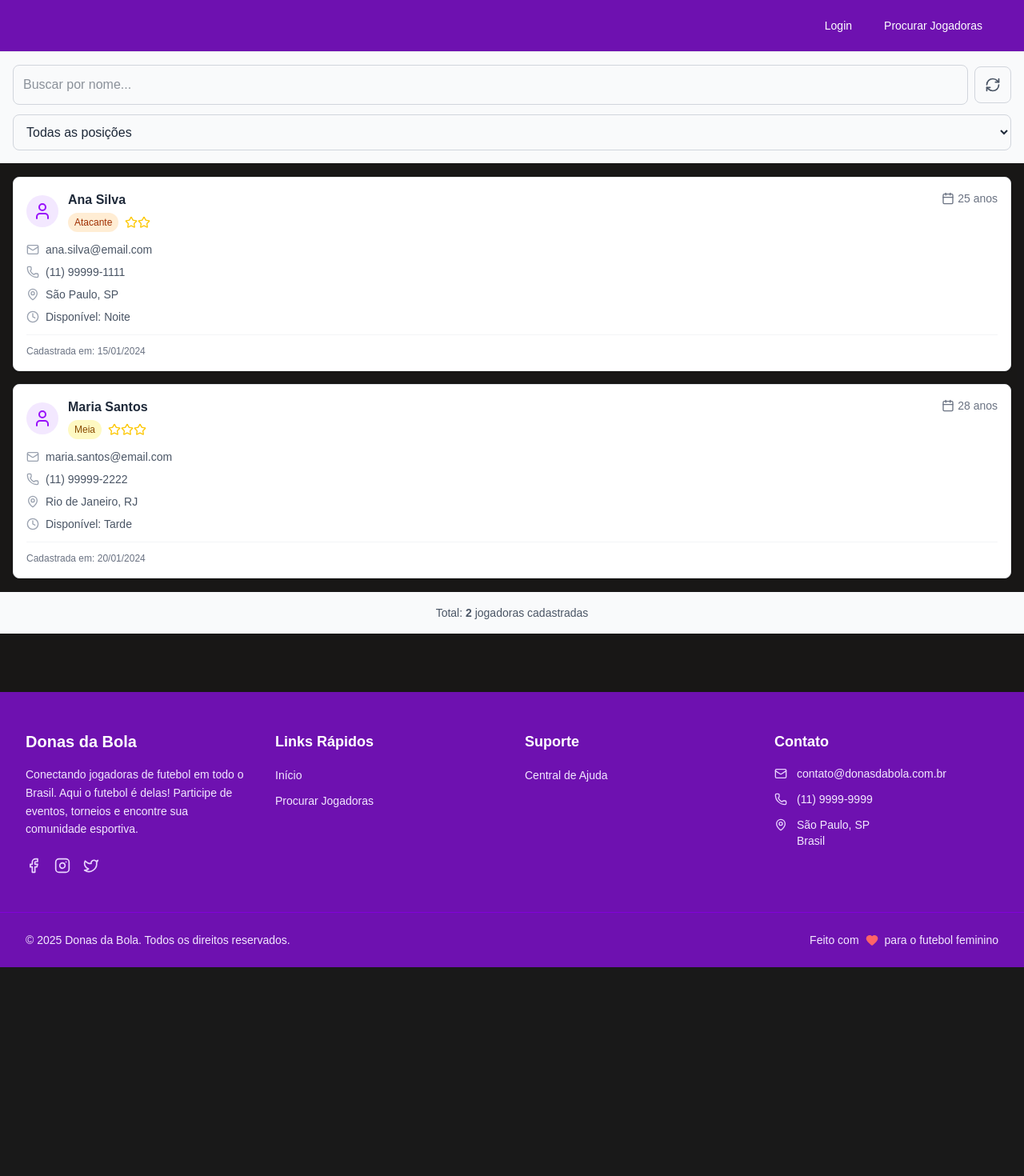
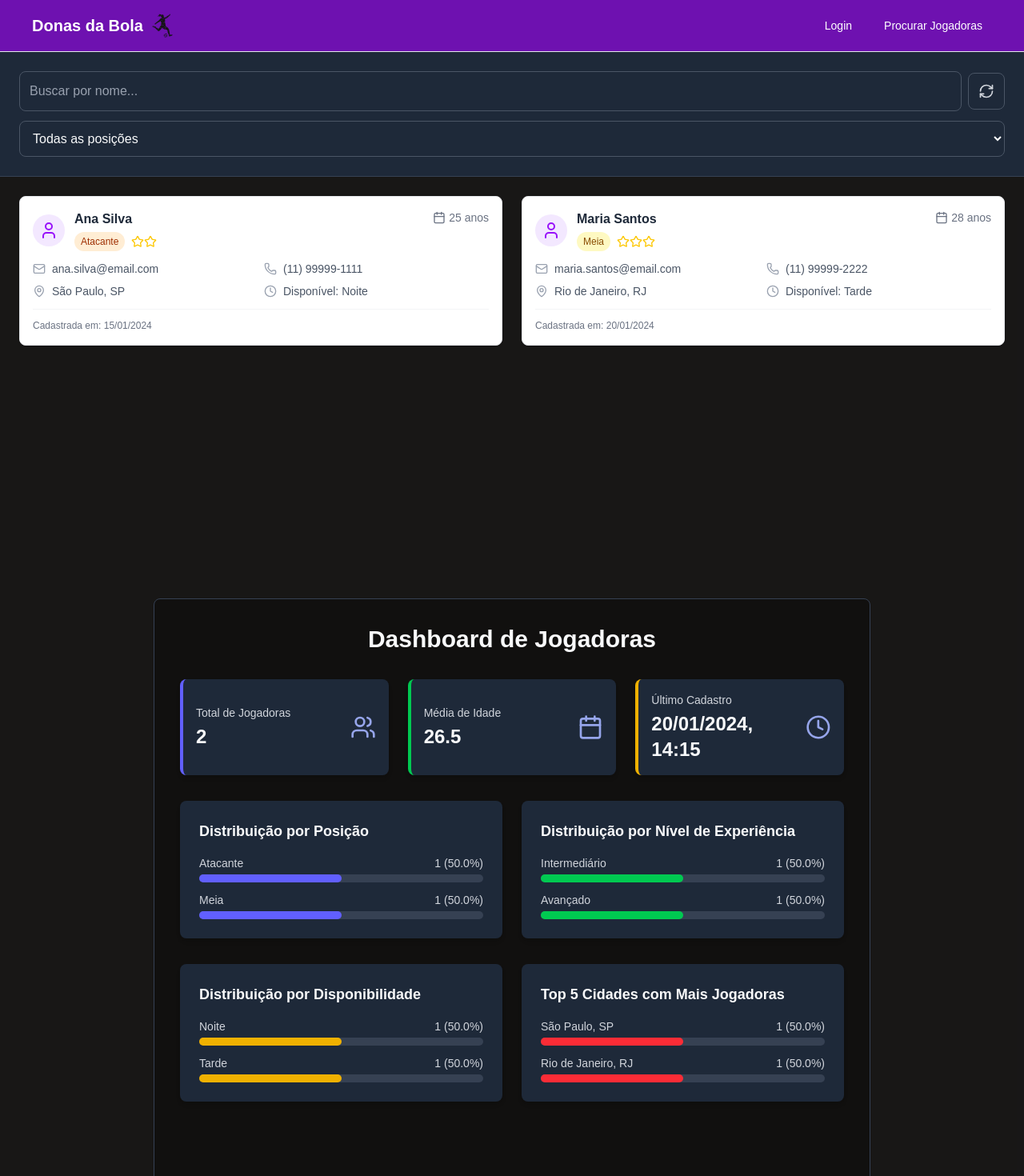
Before and after one commit to Ramalhuu/Sprint-03, a Next.js app: page /listajogadoras in a window 1280 px wide. Shown: the top 1470 px of the page at 80% size. Before the commit the page ends 1209 px from the top, so only its background shows below. Built offline with nearby package versions, Linux system fonts and the light colour scheme.

Commit message:
Site totalmente finalizado!

```diff
--- a/app/Api/login/route.js
+++ b/app/Api/login/route.js
@@ -17,11 +17,12 @@ export async function POST(request) {
 
     let users = [];
     try {
-      const data = fs.readFileSync(filePath, "utf8");
-      users = data ? JSON.parse(data) : [];
+      if (fs.existsSync(filePath)) {
+        const data = fs.readFileSync(filePath, "utf8");
+        users = data ? JSON.parse(data) : [];
+      }
     } catch (readError) {
-      // Se o arquivo não existir, ou houver erro de leitura, users será um array vazio.
-      // Isso será tratado na próxima verificação.
+      console.error("Erro ao ler arquivo de usuários:", readError);
     }
 
     if (users.length === 0) {
@@ -42,6 +43,7 @@ export async function POST(request) {
       );
     }
 
+    // ✅ Retorna apenas o nome e email, sem senha
     return NextResponse.json({
       success: true,
       message: "Login realizado com sucesso!",
--- a/app/Api/register/route.js
+++ b/app/Api/register/route.js
@@ -17,13 +17,15 @@ export async function POST(request) {
 
     let users = [];
     try {
-      const data = fs.readFileSync(filePath, "utf8");
-      users = data ? JSON.parse(data) : [];
+      if (fs.existsSync(filePath)) {
+        const data = fs.readFileSync(filePath, "utf8");
+        users = data ? JSON.parse(data) : [];
+      }
     } catch (readError) {
-      // Se o arquivo não existir, users será um array vazio.
+      console.error("Erro ao ler arquivo de usuários:", readError);
     }
 
-    if (users.find(u => u.email === email)) {
+    if (users.find((u) => u.email === email)) {
       return NextResponse.json(
         { success: false, error: "E-mail já cadastrado." },
         { status: 409 }
@@ -31,15 +33,15 @@ export async function POST(request) {
     }
 
     const newUser = { id: Date.now(), nome, email, password };
-    users.push(newUser);
 
+    // Cria pasta se não existir
     fs.mkdirSync(path.dirname(filePath), { recursive: true });
-    fs.writeFileSync(filePath, JSON.stringify(users, null, 2));
+    fs.writeFileSync(filePath, JSON.stringify([...users, newUser], null, 2));
 
     return NextResponse.json({
       success: true,
       message: "Usuário cadastrado com sucesso!",
-      user: { nome, email },
+      user: { nome, email }, // sem senha por segurança
     });
   } catch (error) {
     console.error("Erro no cadastro:", error);
--- /dev/null
+++ b/app/components/DashboardJogadoras.jsx
@@ -0,0 +1,226 @@
+"use client";
+
+import { useState, useEffect, useCallback, useMemo } from "react";
+import { useJogadoras } from "./hooks/useJogadoras";
+import { Loader2, Users, Calendar, BarChart3, MapPin, Zap, Clock } from "lucide-react";
+
+// Componente auxiliar para os cards de métricas (estilizado para tema escuro)
+const MetricCard = ({ title, value, icon: Icon, className = "" }) => (
+  <div className={`p-4 bg-gray-800 rounded-lg shadow-md flex items-center justify-between ${className}`}>
+    <div>
+      <p className="text-sm font-medium text-gray-300">{title}</p>
+      <p className="text-2xl font-bold text-gray-50 mt-1">{value}</p>
+    </div>
+    {Icon && <Icon className="w-8 h-8 text-indigo-300 opacity-90" />}
+  </div>
+);
+
+// Componente auxiliar para gráficos simples (simulação de gráfico de barras)
+const BarChart = ({ data, title, dataKey, valueKey, color = "bg-indigo-500" }) => {
+  const total = Object.values(data).reduce((sum, count) => sum + count, 0);
+
+  return (
+    <div className="bg-gray-800 p-6 rounded-lg shadow-md">
+      <h3 className="text-lg font-semibold text-gray-50 mb-4">{title}</h3>
+      <div className="space-y-3">
+        {Object.entries(data).map(([key, count]) => (
+          <div key={key}>
+            <div className="flex justify-between text-sm font-medium text-gray-300 mb-1">
+              <span>{key}</span>
+              <span>{count} ({((count / total) * 100).toFixed(1)}%)</span>
+            </div>
+            <div className="w-full bg-gray-700 rounded-full h-2.5">
+              <div
+                className={`h-2.5 rounded-full ${color}`}
+                style={{ width: `${(count / total) * 100}%` }}
+              ></div>
+            </div>
+          </div>
+        ))}
+      </div>
+    </div>
+  );
+};
+
+export default function DashboardJogadoras() {
+  const { jogadoras, loading, error, fetchJogadoras } = useJogadoras();
+  const [dataFetched, setDataFetched] = useState(false);
+
+  useEffect(() => {
+    if (!dataFetched) {
+      fetchJogadoras();
+      setDataFetched(true);
+    }
+  }, [fetchJogadoras, dataFetched]);
+
+  const dashboardData = useMemo(() => {
+    if (jogadoras.length === 0) {
+      return {
+        totalJogadoras: 0,
+        mediaIdade: "N/A",
+        ultimoCadastro: "N/A",
+        posicoes: {},
+        experiencias: {},
+        disponibilidades: {},
+        cidades: {},
+      };
+    }
+
+    const totalJogadoras = jogadoras.length;
+    const somaIdades = jogadoras.reduce((sum, j) => sum + (j.idade || 0), 0);
+    const mediaIdade = (somaIdades / totalJogadoras).toFixed(1);
+
+    const ultimoCadastroTimestamp = Math.max(
+      ...jogadoras.map((j) => new Date(j.dataCadastro).getTime())
+    );
+    const ultimoCadastro = new Date(ultimoCadastroTimestamp).toLocaleDateString("pt-BR", {
+      day: "2-digit",
+      month: "2-digit",
+      year: "numeric",
+      hour: "2-digit",
+      minute: "2-digit",
+    });
+
+    const countBy = (key) =>
+      jogadoras.reduce((acc, j) => {
+        const value = j[key] || "Outro";
+        acc[value] = (acc[value] || 0) + 1;
+        return acc;
+      }, {});
+
+    const posicoes = countBy("posicao");
+    const experiencias = countBy("experiencia");
+    const disponibilidades = countBy("disponibilidade");
+    const cidades = countBy("cidade");
+
+    return {
+      totalJogadoras,
+      mediaIdade,
+      ultimoCadastro,
+      posicoes,
+      experiencias,
+      disponibilidades,
+      cidades,
+    };
+  }, [jogadoras]);
+
+  if (loading && !dataFetched) {
+    return (
+      <div className="flex justify-center items-center h-64">
+        <Loader2 className="w-8 h-8 animate-spin text-indigo-500" />
+        <span className="ml-2 text-lg text-gray-50">Carregando dados do dashboard...</span>
+      </div>
+    );
+  }
+
+  if (error) {
+    return (
+      <div className="p-6 bg-red-900 border border-red-700 text-red-100 rounded-lg">
+        <p className="font-bold">Erro ao carregar o dashboard:</p>
+        <p>{error}</p>
+      </div>
+    );
+  }
+
+  const {
+    totalJogadoras,
+    mediaIdade,
+    ultimoCadastro,
+    posicoes,
+    experiencias,
+    disponibilidades,
+    cidades,
+  } = dashboardData;
+
+  // Função para formatar as chaves para exibição
+  const formatKey = (key) => {
+    switch (key) {
+      case "atacante": return "Atacante";
+      case "meia": return "Meia";
+      case "goleira": return "Goleira";
+      case "zagueira": return "Zagueira";
+      case "lateral": return "Lateral";
+      case "intermediario": return "Intermediário";
+      case "avancado": return "Avançado";
+      case "profissional": return "Profissional";
+      case "noite": return "Noite";
+      case "tarde": return "Tarde";
+      case "manha": return "Manhã";
+      case "qualquer_horario": return "Qualquer Horário";
+      case "fins_de_semana": return "Fins de Semana";
+      default: return key;
+    }
+  };
+
+  const formattedPosicoes = Object.fromEntries(
+    Object.entries(posicoes).map(([key, value]) => [formatKey(key), value])
+  );
+  const formattedExperiencias = Object.fromEntries(
+    Object.entries(experiencias).map(([key, value]) => [formatKey(key), value])
+  );
+  const formattedDisponibilidades = Object.fromEntries(
+    Object.entries(disponibilidades).map(([key, value]) => [formatKey(key), value])
+  );
+
+  // Ordenar as cidades por contagem decrescente e pegar as top 5
+  const sortedCidades = Object.entries(cidades)
+    .sort(([, a], [, b]) => b - a)
+    .slice(0, 5);
+  const formattedCidades = Object.fromEntries(sortedCidades);
+
+
+  return (
+    <div className="p-8 min-h-screen text-gray-50 bg-[rgba(0,0,0,0.3)] border border-gray-700 rounded-lg mt-25">
+      <h1 className="text-3xl font-bold text-gray-50 mb-8 text-center">Dashboard de Jogadoras</h1>
+
+      {/* Cards de Métricas */}
+      <div className="grid grid-cols-1 md:grid-cols-3 gap-6 mb-8">
+        <MetricCard
+          title="Total de Jogadoras"
+          value={totalJogadoras}
+          icon={Users}
+          className="border-l-4 border-indigo-500"
+        />
+        <MetricCard
+          title="Média de Idade"
+          value={mediaIdade}
+          icon={Calendar}
+          className="border-l-4 border-green-500"
+        />
+        <MetricCard
+          title="Último Cadastro"
+          value={ultimoCadastro}
+          icon={Clock}
+          className="border-l-4 border-yellow-500"
+        />
+      </div>
+
+      {/* Gráficos */}
+      <div className="grid grid-cols-1 lg:grid-cols-2 gap-6 mb-8">
+        <BarChart
+          title="Distribuição por Posição"
+          data={formattedPosicoes}
+          color="bg-indigo-500"
+        />
+        <BarChart
+          title="Distribuição por Nível de Experiência"
+          data={formattedExperiencias}
+          color="bg-green-500"
+        />
+      </div>
+
+      <div className="grid grid-cols-1 lg:grid-cols-2 gap-6">
+        <BarChart
+          title="Distribuição por Disponibilidade"
+          data={formattedDisponibilidades}
+          color="bg-yellow-500"
+        />
+        <BarChart
+          title="Top 5 Cidades com Mais Jogadoras"
+          data={formattedCidades}
+          color="bg-red-500"
+        />
+      </div>
+    </div>
+  );
+}
--- a/app/components/navigation_component.jsx
+++ b/app/components/navigation_component.jsx
@@ -1,15 +1,18 @@
 "use client";
 
-import React, { useState } from 'react';
-import { useAuth } from './AuthContext';
-import Link from 'next/link';
-import CadastroJogadora from './CadastroJogadora';
+import React, { useState } from "react";
+import { useAuth } from "./AuthContext";
+import Link from "next/link";
+import CadastroJogadora from "./CadastroJogadora";
 
 const Navigation = () => {
   const { user, logout } = useAuth();
   const [isMobileOpen, setIsMobileOpen] = useState(false);
   const [isCadastroOpen, setIsCadastroOpen] = useState(false);
   const [isProfileOpen, setIsProfileOpen] = useState(false);
+
+  // Debug — veja o que o AuthContext está retornando:
+  console.log("Usuário logado:", user);
 
   const toggleMobileMenu = () => {
     setIsMobileOpen(!isMobileOpen);
@@ -32,14 +35,21 @@ const Navigation = () => {
       <nav className="bg-purple-800 shadow-lg border-b border-gray-200">
         <div className="max-w-7xl mx-auto px-4 sm:px-8 lg:px-10">
           <div className="flex justify-between items-center h-16">
+            {/* LOGO */}
             <div className="flex-shrink-0">
               <Link href="/" passHref>
-                <h1 className="text-xl font-bold text-white cursor-pointer -ml-55">
-                  Donas da Bola<img src='/img/727699bf8d10e0918a710677e1f41a0e-menina-jogando-futebol.webp' alt='Logo' className='inline-block w-8 h-8 ml-2'/>
+                <h1 className="text-xl font-bold text-white cursor-pointer flex items-center gap-2">
+                  Donas da Bola
+                  <img
+                    src="/img/727699bf8d10e0918a710677e1f41a0e-menina-jogando-futebol.webp"
+                    alt="Logo"
+                    className="inline-block w-8 h-8"
+                  />
                 </h1>
               </Link>
             </div>
 
+            {/* MENU DESKTOP */}
             <div className="hidden md:block">
               <div className="ml-10 flex items-center space-x-4">
                 {!user ? (
@@ -65,6 +75,8 @@ const Navigation = () => {
                     >
                       Procurar Jogadoras
                     </Link>
+
+                    {/* MENU DO PERFIL */}
                     <div className="relative">
                       <button
                         onClick={toggleProfileMenu}
@@ -89,7 +101,12 @@ const Navigation = () => {
                       {isProfileOpen && (
                         <div className="absolute right-0 mt-2 w-60 bg-white rounded-lg shadow-xl py-1 z-50 border-2 border-purple-700">
                           <div className="px-4 py-3 text-sm text-gray-800 border-b border-purple-100">
-                            <p className="font-semibold text-purple-800">{user.name}</p>
+                            <p className="font-semibold text-purple-800">
+                              {user.name ||
+                                user.username ||
+                                user.email ||
+                                "Usuário"}
+                            </p>
                             <p className="text-gray-600">{user.email}</p>
                           </div>
                           <button
@@ -112,6 +129,7 @@ const Navigation = () => {
               </div>
             </div>
 
+            {/* BOTÃO MOBILE */}
             <div className="md:hidden">
               <button
                 type="button"
@@ -133,8 +151,8 @@ const Navigation = () => {
                     strokeWidth="2"
                     d={
                       isMobileOpen
-                        ? 'M6 18L18 6M6 6l12 12'
-                        : 'M4 6h16M4 12h16M4 18h16'
+                        ? "M6 18L18 6M6 6l12 12"
+                        : "M4 6h16M4 12h16M4 18h16"
                     }
                   />
                 </svg>
@@ -143,6 +161,7 @@ const Navigation = () => {
           </div>
         </div>
 
+        {/* MENU MOBILE */}
         {isMobileOpen && (
           <div className="md:hidden bg-purple-50">
             <div className="px-2 pt-2 pb-3 space-y-1 sm:px-3">
@@ -164,7 +183,9 @@ const Navigation = () => {
               ) : (
                 <>
                   <div className="px-3 py-2 text-gray-700 border-b border-gray-200">
-                    <p className="font-medium">{user.name}</p>
+                    <p className="font-medium">
+                      {user.name || user.username || user.email || "Usuário"}
+                    </p>
                     <p className="text-gray-500 text-sm">{user.email}</p>
                   </div>
                   <button
@@ -192,10 +213,8 @@ const Navigation = () => {
         )}
       </nav>
 
-      <CadastroJogadora
-        isOpen={isCadastroOpen}
-        onClose={handleCloseCadastro}
-      />
+      {/* MODAL DE CADASTRO */}
+      <CadastroJogadora isOpen={isCadastroOpen} onClose={handleCloseCadastro} />
     </>
   );
 };
--- a/app/listajogadoras/page.jsx
+++ b/app/listajogadoras/page.jsx
@@ -1,9 +1,20 @@
 "use client";
 
 import React, { useState, useEffect } from 'react';
-import { User, Mail, Phone, MapPin, Calendar, Clock, Star, RefreshCw, AlertCircle } from 'lucide-react';
+import {
+  User,
+  Mail,
+  Phone,
+  MapPin,
+  Calendar,
+  Clock,
+  Star,
+  RefreshCw,
+  AlertCircle
+} from 'lucide-react';
 import { useJogadoras } from '../components/hooks/useJogadoras';
 import { useRouter } from 'next/navigation';
+import DashboardJogadoras from "../components/DashboardJogadoras";
 
 function ListaJogadoras() {
   const [filtro, setFiltro] = useState('');
@@ -91,44 +102,49 @@ function ListaJogadoras() {
   };
 
   return (
-    <div style={{ backgroundColor: 'rgba(0, 0, 0, 0.9)' }} className="min-h-screen">
-      <div className="p-4 bg-gray-50 border-b">
+    <div
+      style={{ backgroundColor: 'rgba(0, 0, 0, 0.9)' }}
+      className="min-h-screen text-white"
+    >
+
+      <div className="p-4 sm:p-6 bg-gray-800 border-b border-gray-700">
         <div className="space-y-3">
-          <div className="flex items-center space-x-2">
+          <div className="flex flex-col sm:flex-row items-stretch sm:items-center space-y-2 sm:space-y-0 sm:space-x-2">
             <input
               type="text"
               placeholder="Buscar por nome..."
               value={filtro}
               onChange={(e) => setFiltro(e.target.value)}
-              className="flex-1 p-3 border border-gray-300 text-gray-800 rounded-lg focus:ring-2 focus:ring-purple-500 focus:border-transparent"
+              className="flex-1 p-3 border border-gray-600 bg-gray-800 text-gray-50 placeholder-gray-400 rounded-lg focus:ring-2 focus:ring-purple-500 focus:border-transparent"
               disabled={loading}
             />
             <button
               onClick={handleRefresh}
-              className={`p-3 border border-gray-300 rounded-lg hover:bg-gray-100 transition-colors ${
+              className={`p-3 border border-gray-600 bg-gray-800 rounded-lg hover:bg-gray-700 transition-colors ${
                 loading ? 'cursor-not-allowed opacity-50' : ''
               }`}
               disabled={loading}
               title="Atualizar lista"
             >
-              <RefreshCw className={`w-5 h-5 text-gray-600 ${loading ? 'animate-spin' : ''}`} />
+              <RefreshCw className={`w-5 h-5 text-gray-300 ${loading ? 'animate-spin' : ''}`} />
             </button>
           </div>
+
           <div>
             <select
               value={filtroPos}
               onChange={(e) => setFiltroPos(e.target.value)}
-              className="w-full p-3 border border-gray-300 text-gray-800 rounded-lg focus:ring-2 focus:ring-purple-500 focus:border-transparent"
+              className="w-full p-3 border border-gray-600 bg-gray-800 text-gray-50 rounded-lg focus:ring-2 focus:ring-purple-500 focus:border-transparent"
               disabled={loading}
             >
-              <option value="">Todas as posições</option>
-              <option value="goleira">Goleira</option>
-              <option value="zagueira">Zagueira</option>
-              <option value="lateral">Lateral</option>
-              <option value="volante">Volante</option>
-              <option value="meia">Meia</option>
-              <option value="atacante">Atacante</option>
-              <option value="qualquer">Qualquer posição</option>
+              <option value="" className="bg-gray-800">Todas as posições</option>
+              <option value="goleira" className="bg-gray-800">Goleira</option>
+              <option value="zagueira" className="bg-gray-800">Zagueira</option>
+              <option value="lateral" className="bg-gray-800">Lateral</option>
+              <option value="volante" className="bg-gray-800">Volante</option>
+              <option value="meia" className="bg-gray-800">Meia</option>
+              <option value="atacante" className="bg-gray-800">Atacante</option>
+              <option value="qualquer" className="bg-gray-800">Qualquer posição</option>
             </select>
           </div>
         </div>
@@ -139,10 +155,7 @@ function ListaJogadoras() {
         <div className="mx-4 mt-4 bg-red-50 border border-red-200 text-red-700 px-4 py-3 rounded-lg flex items-center">
           <AlertCircle className="w-5 h-5 mr-2" />
           <span className="flex-1">{error}</span>
-          <button
-            onClick={handleRefresh}
-            className="ml-2 text-sm underline hover:no-underline"
-          >
+          <button onClick={handleRefresh} className="ml-2 text-sm underline hover:no-underline">
             Tentar novamente
           </button>
         </div>
@@ -152,36 +165,35 @@ function ListaJogadoras() {
       {loading && (
         <div className="p-8 text-center">
           <RefreshCw className="w-8 h-8 text-purple-600 animate-spin mx-auto mb-2" />
-          <p className="text-gray-600">Carregando jogadoras...</p>
+          <p className="text-gray-400">Carregando jogadoras...</p>
         </div>
       )}
 
+
       {!loading && (
-        <div className="p-4">
+        <div className="p-4 sm:p-6">
           {jogadorasFiltradas.length === 0 ? (
             <div className="text-center py-12">
               <User className="w-16 h-16 text-gray-300 mx-auto mb-4" />
-              <h3 className="text-lg font-medium text-gray-500 mb-2">
-                {jogadoras.length === 0 ? 'Nenhuma jogadora cadastrada' : 'Nenhuma jogadora encontrada'}
+              <h3 className="text-lg font-medium text-gray-400 mb-2">
+                {jogadoras.length === 0
+                  ? 'Nenhuma jogadora cadastrada'
+                  : 'Nenhuma jogadora encontrada'}
               </h3>
-              <p className="text-gray-400 mb-4">
+              <p className="text-gray-500 mb-4">
                 {jogadoras.length === 0
                   ? 'Cadastre a primeira jogadora para começar!'
                   : 'Tente ajustar os filtros de busca.'}
               </p>
-              {error && (
-                <button
-                  onClick={handleRefresh}
-                  className="bg-purple-600 text-white px-4 py-2 rounded-lg hover:bg-purple-700 transition-colors"
-                >
-                  Tentar carregar novamente
-                </button>
-              )}
             </div>
           ) : (
-            <div className="space-y-4">
+
+            <div className="grid grid-cols-1 sm:grid-cols-2 gap-6">
               {jogadorasFiltradas.map((jogadora) => (
-                <div key={jogadora.id} className="bg-white border border-gray-200 rounded-lg p-4 shadow-sm">
+                <div
+                  key={jogadora.id}
+                  className="bg-white border border-gray-200 rounded-lg p-4 shadow-sm hover:shadow-md transition-shadow"
+                >
                   <div className="flex items-start justify-between mb-3">
                     <div className="flex items-center">
                       <div className="bg-purple-100 rounded-full p-2 mr-3">
@@ -190,8 +202,13 @@ function ListaJogadoras() {
                       <div>
                         <h3 className="font-semibold text-gray-800">{jogadora.nome}</h3>
                         <div className="flex items-center mt-1">
-                          <span className={`px-2 py-1 rounded-full text-xs font-medium ${getPosicaoColor(jogadora.posicao)}`}>
-                            {jogadora.posicao.charAt(0).toUpperCase() + jogadora.posicao.slice(1)}
+                          <span
+                            className={`px-2 py-1 rounded-full text-xs font-medium ${getPosicaoColor(
+                              jogadora.posicao
+                            )}`}
+                          >
+                            {jogadora.posicao.charAt(0).toUpperCase() +
+                              jogadora.posicao.slice(1)}
                           </span>
                           {jogadora.experiencia && (
                             <div className="ml-2 flex items-center">
@@ -209,7 +226,7 @@ function ListaJogadoras() {
                     </div>
                   </div>
 
-                  <div className="grid grid-cols-1 gap-2 text-sm text-gray-600">
+                  <div className="grid grid-cols-1 sm:grid-cols-2 gap-2 text-sm text-gray-600">
                     <div className="flex items-center">
                       <Mail className="w-4 h-4 mr-2 text-gray-400" />
                       <span>{jogadora.email}</span>
@@ -246,15 +263,8 @@ function ListaJogadoras() {
 
 
       {!loading && jogadoras.length > 0 && (
-        <div className="p-4 bg-gray-50 border-t">
-          <div className="text-center">
-            <p className="text-sm text-gray-600">
-              Total: <span className="font-semibold">{jogadoras.length}</span> jogadoras cadastradas
-              {filtro || filtroPos ? (
-                <span> • Exibindo: <span className="font-semibold">{jogadorasFiltradas.length}</span></span>
-              ) : null}
-            </p>
-          </div>
+        <div className="p-2 sm:p-48">
+          <DashboardJogadoras jogadoras={jogadoras} />
         </div>
       )}
     </div>
```
Also changed, not shown: app/components/AuthContext.jsx (+38 -13 lines), app/register/page.jsx (+3 -4 lines), data/users.json (+12 -0 lines).
